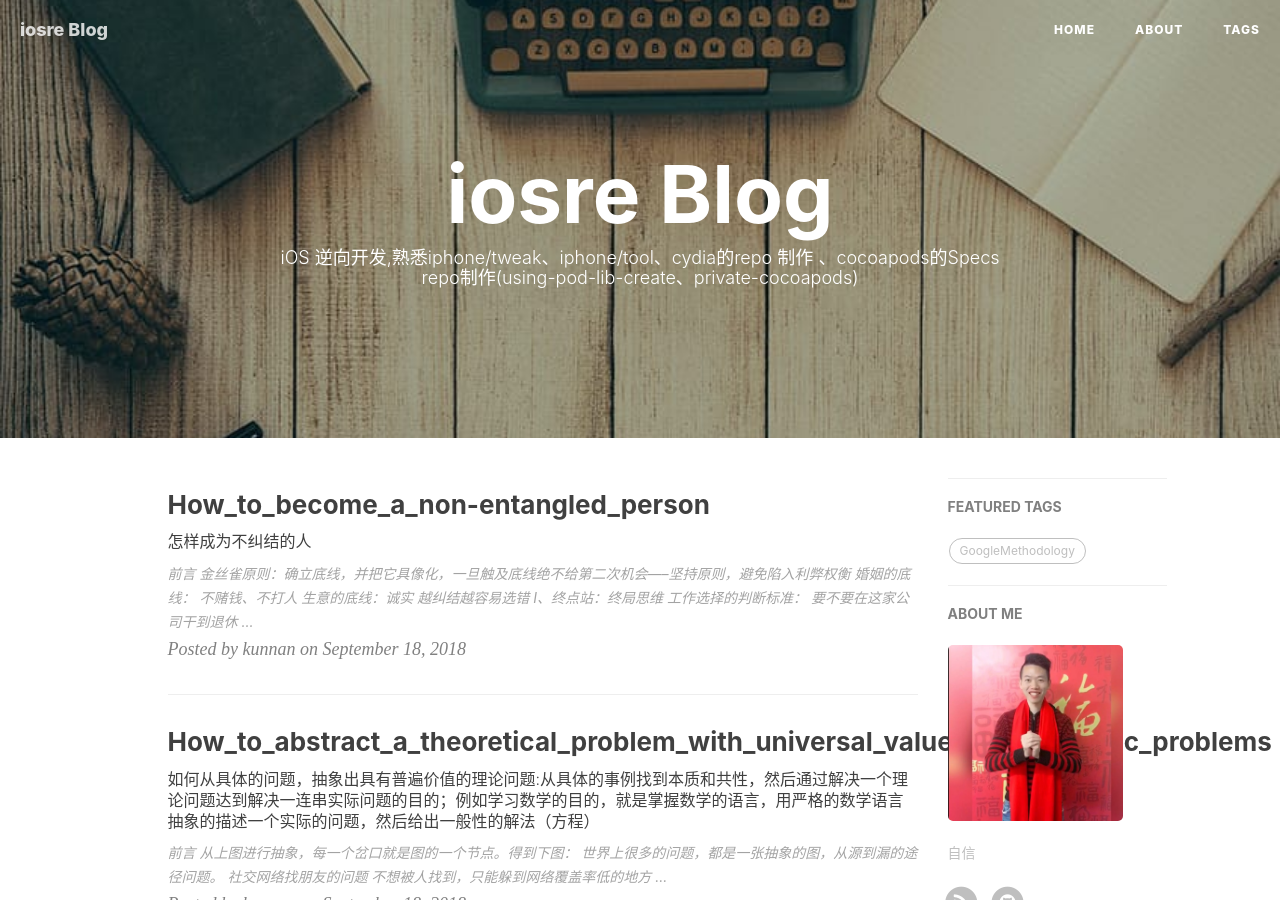
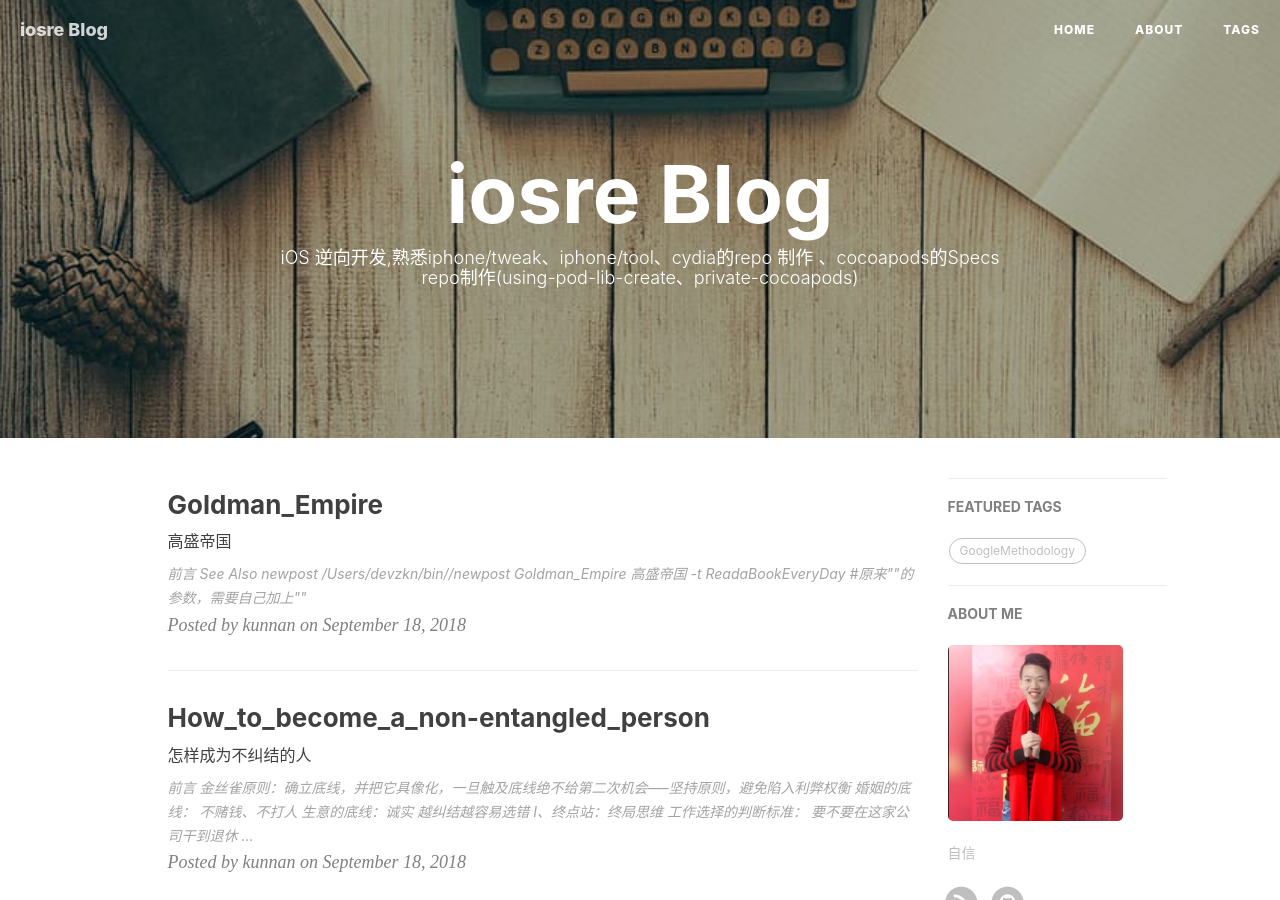
Before and after one commit to pua1203/pua1203.github.io, a Jekyll site: the page built from index.html, in a window 1280 px wide and 900 px high. Built offline with Jekyll 4.4.1, drawn with Linux system fonts in a browser that asks for light colours; nearby versions of some CDN libraries; the list of posts is cut into pages by our own code; comment, search, counter and statistics services are not loaded.

Commit message:
高盛帝国

````diff
--- /dev/null
+++ b/_posts/ReadaBookEveryDay/2018-09-18-Goldman_Empire.md
@@ -0,0 +1,31 @@
+---
+layout: post
+title: Goldman_Empire
+date: 2018-09-18
+tag: ReadaBookEveryDay
+site: https://zhangkn.github.io
+catalog: true
+author: kunnan
+subtitle: 高盛帝国
+---
+
+
+
+# 前言
+
+
+
+![image](https://wx3.sinaimg.cn/large/af39b376gy1fvdp92nb3mj21ok19wkjl.jpg)
+
+
+
+
+
+# See Also
+
+>* newpost
+>
+```
+/Users/devzkn/bin//newpost Goldman_Empire 高盛帝国 -t ReadaBookEveryDay
+> #原来""的参数，需要自己加上""
+```
````
Also changed, not shown: _posts/Knowledge_is_power/2018-09-18-How_to_become_a_non-entangled_person.md (+0 -2 lines).
